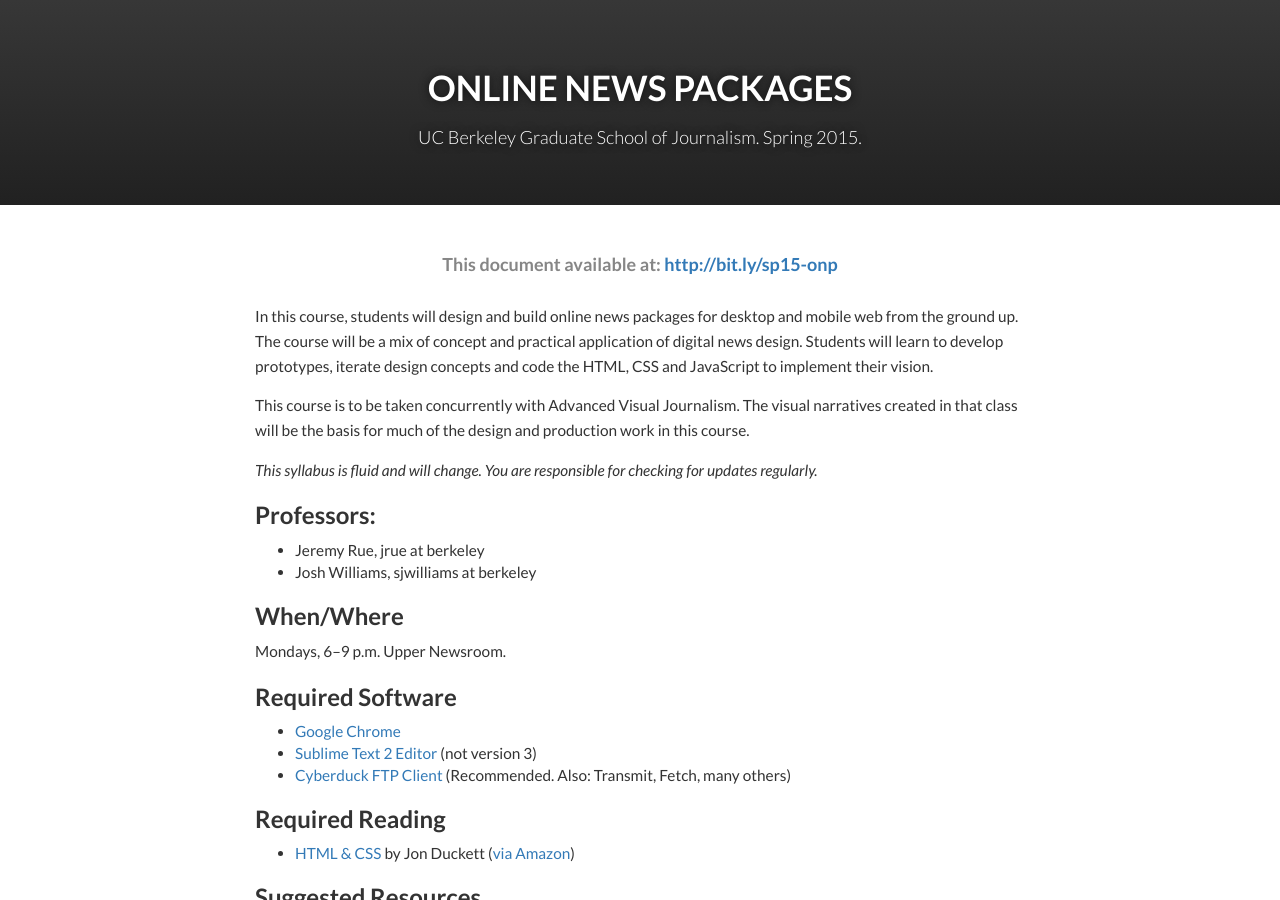
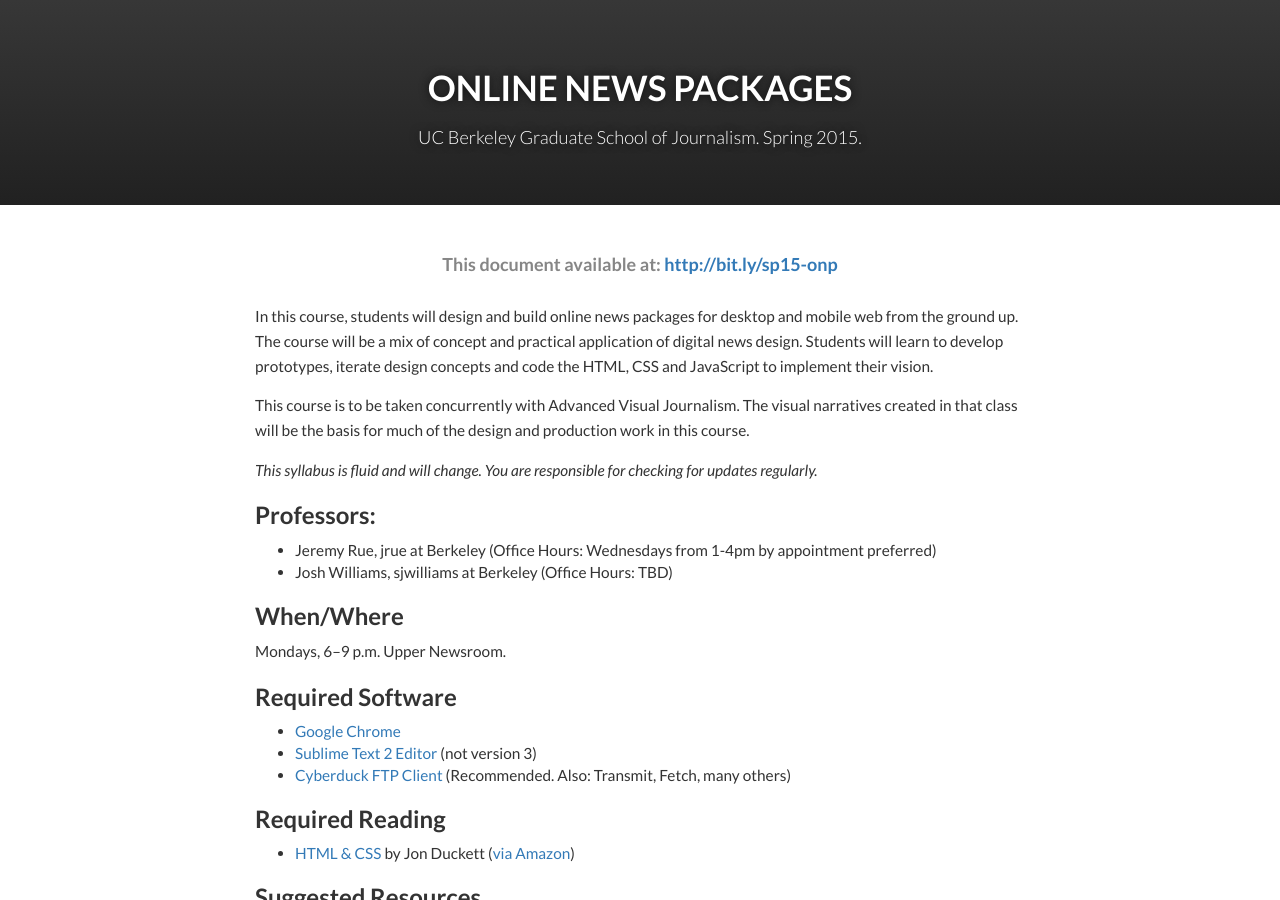
Before and after one commit to ucbsoj/15sp-onlinenewspackages, a Jekyll site: the page built from index.md, in a window 1280 px wide and 900 px high. Built offline with Jekyll 4.4.1, drawn with Linux system fonts in a browser that asks for light colours; Markdown is read by kramdown in place of the engine named in the settings; some of the changed text lies outside the part shown.

Commit message:
Office hours

```diff
--- a/index.md
+++ b/index.md
@@ -10,8 +10,8 @@ This course is to be taken concurrently with Advanced Visual Journalism. The vis
 *This syllabus is fluid and will change. You are responsible for checking for updates regularly.*
 
 ###Professors:
-* Jeremy Rue, jrue at berkeley
-* Josh Williams, sjwilliams at berkeley
+* Jeremy Rue, jrue at Berkeley (Office Hours: Wednesdays from 1-4pm by appointment preferred)
+* Josh Williams, sjwilliams at Berkeley (Office Hours: TBD)
 
 
 ###When/Where
@@ -69,7 +69,7 @@ To successfully complete this assignment, you must:
 * Highlight any missed opportunities. For example, the project works well on desktop but fails on mobile.
 * Help the class understand how we might apply these lessons to our projects.
 
-###Weekly Discussion in bCourse &amp; Attendance(20%)
+###Weekly Discussion in bCourse &amp; Attendance (20%)
 On bCourse, we'll discuss relevant projects that we stumble on during the week. These mid-week discussions may generate more in-depth dissection and analysis the following Monday. Please submit interesting work you'd like to discuss, and be prepared to talk about the projects with the larger group.
 
 We will also include attendance as a portion of this grade. Missing two classes will result in a 5 percent loss of grade, and an additional 5 percent for each additional class missed after that.
```
